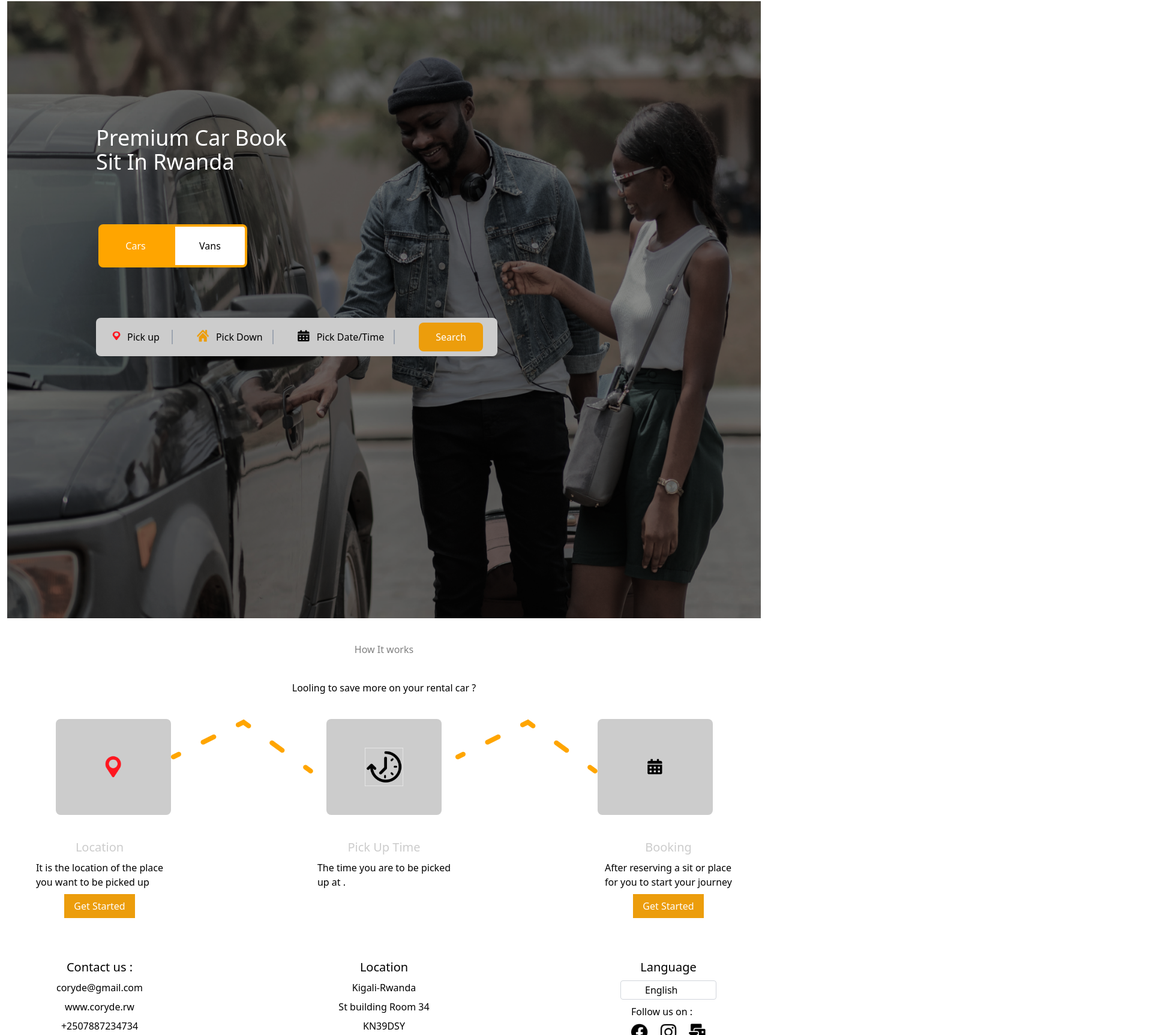
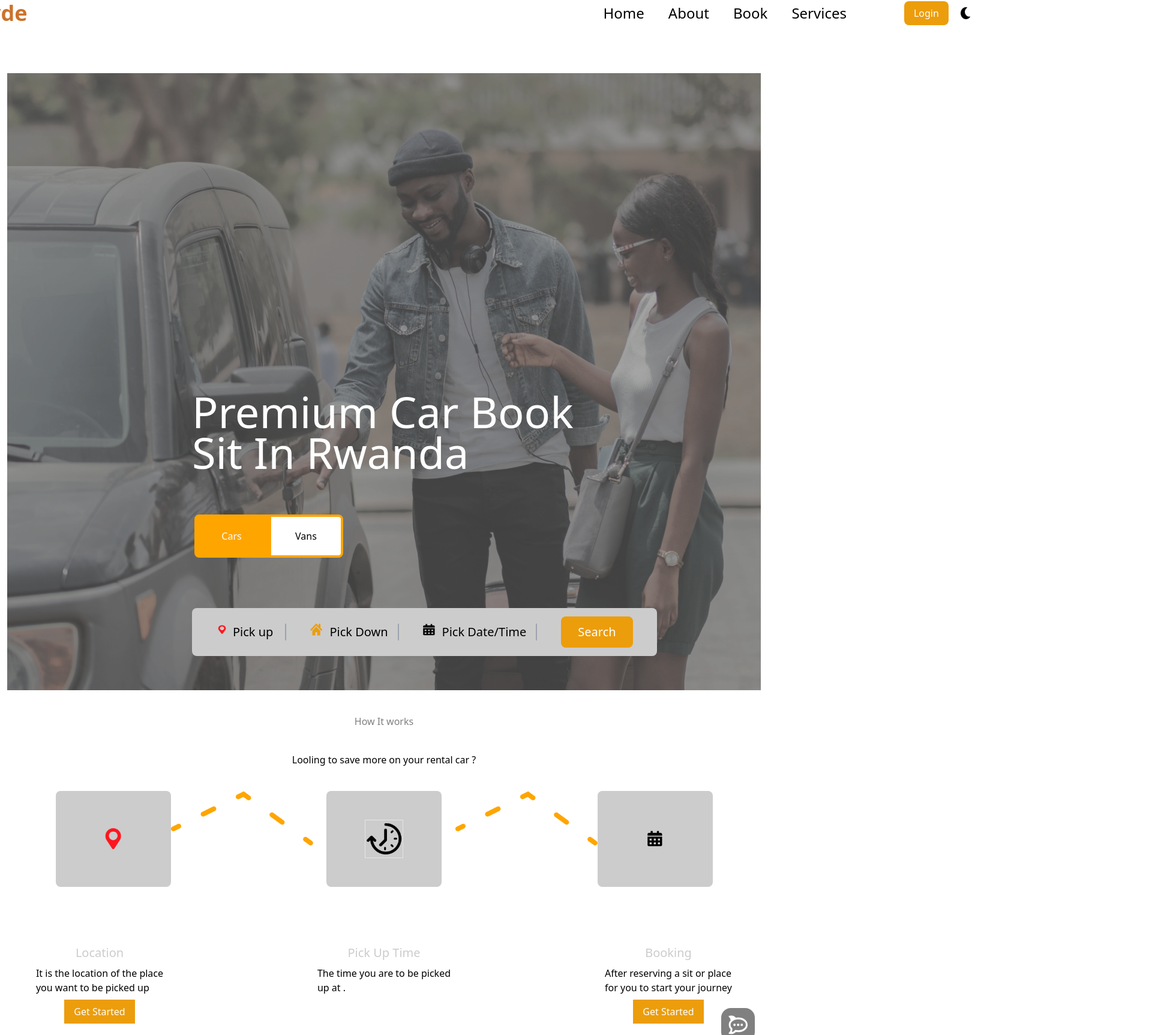
Before and after one commit to jodosjodos/coryde, a React (Vite) app: page / in a window 1280 px wide. Shown: the part 98-1824 px from the top of the page at 60% size, 1920 px wide, since content can reach past the window. Built offline with nearby package versions, Linux system fonts and the light colour scheme; a web font is replaced by a local one.

Commit message:
removing some bugs

```diff
--- a/src/components/Address.tsx
+++ b/src/components/Address.tsx
@@ -10,7 +10,7 @@ const Address = () => {
           <p>www.coryde.rw</p>
           <p>+2507887234734</p>
         </div>
-        <div className="col-start-3 row-start-3 col-span-1  flex  flex-col  items-center gap-2">
+        <div className=" flex  flex-col  items-center gap-2">
           <h4 className="text-xl hover:border-b-4 hover:cursor-pointer    hover:border-[#FFA500]">
             Location
           </h4>
@@ -18,7 +18,7 @@ const Address = () => {
           <p>St building Room 34</p>
           <p>KN39DSY</p>
         </div>
-        <div className="col-start-5 row-start-3 col-span-1  flex  flex-col  items-center gap-2">
+        <div className=" flex  flex-col  items-center gap-2">
           <h4 className="text-xl hover:border-b-4 hover:cursor-pointer    hover:border-[#FFA500]">
             Language
           </h4>
@@ -49,7 +49,7 @@ const Address = () => {
           </div>
         </div>
       </div>
-      <footer className="flex justify-center items-center  border-t-4 border-black py-7 pb-5 mt-5">
+      <footer className="flex justify-center items-center  border-t-4 border-black py-7 pb-9 mt-10">
         <div className="flex flex-row gap-2">
           <div className="w-6 h-6 rounded-full border border-black flex  justify-center items-center font-bold">
             <p>c</p>
--- a/src/components/ChatBot.tsx
+++ b/src/components/ChatBot.tsx
@@ -62,7 +62,7 @@ const ChatBot = () => {
 
       <div
         onClick={handleChatBot}
-        className="bg-[#808080] rounded-2xl hover:cursor-pointer w-14 h-14 flex justify-center items-center absolute left-[550px]  z-0"
+        className="bg-[#808080] rounded-2xl hover:cursor-pointer w-14 h-14 flex justify-center items-center absolute left-[550px]  bottom-[310px]"
       >
         {isOpen ? (
           <img src="/assets/chatBotOpen.png" className="w-8 h-8" />
--- a/src/pages/Landing.tsx
+++ b/src/pages/Landing.tsx
@@ -1,21 +1,23 @@
+import { Link } from "react-router-dom";
 import ChatBot from "../components/ChatBot";
 
 const Landing = () => {
   return (
-    <div>
+    <div className="w-full overflow-x-hidden">
       <main className="relative">
         <div className="relative">
           <div className="flex justify-content  px-3">
             <img
               src="assets/landing.png"
               alt="landing image"
-              className="object-cover w-full"
+              className="object-cover w-full opacity-75"
             />
           </div>
-          <div className="absolute  left-40  top-52 flex  flex-col gap-20">
-            <h1 className="text-4xl text-white">
-              <p>Premium Car Book</p>
-              <p>Sit In Rwanda</p>
+          <div className="absolute   left-80  top-[34em] flex  flex-col gap-20">
+            <h1 className="text-4xl text-white flex flex-col
+             gap-7">
+              <p className="text-[2em]">Premium Car Book</p>
+              <p className="text-[2em]">Sit In Rwanda</p>
             </h1>
 
             <div className=" h-[5em]  w-64 rounded-lg p-1 flex flex-row ">
@@ -26,7 +28,7 @@ const Landing = () => {
                 Vans
               </p>
             </div>
-            <div className="bg-[#ccc] p-6 h-16 border-1 rounded-lg flex  items-center flex-row gap-10 justify-evenly">
+            <div className="bg-[#ccc] p-10 h-16 text-xl border-1 rounded-lg flex  items-center flex-row gap-10 justify-evenly ">
               <p className="border-r-2  flex flex-row gap-2 pr-5 border-gray-400">
                 <span>
                   <img src="assets/location.png" alt="" className="w-5 h-5" />
@@ -89,9 +91,9 @@ const Landing = () => {
                 <p>It is the location of the place </p>
                 <p>you want to be picked up</p>
               </div>
-              <button className="text-white bg-[#EC9D0C] px-4 py-2">
+              <Link to="/login" className="text-white bg-[#EC9D0C] px-4 py-2">
                 Get Started
-              </button>
+              </Link>
             </div>
             <div className="col-start-3 row-start-2 col-span-1  flex flex-col items-center gap-2">
               <p className="text-[#ccc] text-xl">Pick Up Time</p>
@@ -106,11 +108,11 @@ const Landing = () => {
                 <p>After reserving a sit or place </p>
                 <p>for you to start your journey</p>
               </div>
-              <button className="text-white bg-[#EC9D0C] px-4 py-2 ">
+              <Link className="text-white bg-[#EC9D0C] px-4 py-2 " to="/login">
                 Get Started
-              </button>
+              </Link>
             </div>
-            <div className="col-start-1 row-start-3 col-span-1  flex  flex-col  items-center gap-2">
+            <div className="col-start-1 row-start-3 col-span-1  flex  flex-col  items-center gap-2 my-10">
               <h4 className="text-xl hover:border-b-4 hover:cursor-pointer    hover:border-[#FFA500]">
                 Contact us :{" "}
               </h4>
@@ -118,7 +120,7 @@ const Landing = () => {
               <p>www.coryde.rw</p>
               <p>+2507887234734</p>
             </div>
-            <div className="col-start-3 row-start-3 col-span-1  flex  flex-col  items-center gap-2">
+            <div className="col-start-3 row-start-3 col-span-1  flex  flex-col  items-center gap-2 my-10">
               <h4 className="text-xl hover:border-b-4 hover:cursor-pointer    hover:border-[#FFA500]">
                 Location
               </h4>
@@ -126,7 +128,7 @@ const Landing = () => {
               <p>St building Room 34</p>
               <p>KN39DSY</p>
             </div>
-            <div className="col-start-5 row-start-3 col-span-1  flex  flex-col  items-center gap-2">
+            <div className="col-start-5 row-start-3 col-span-1  flex  flex-col  items-center gap-2 my-10">
               <h4 className="text-xl hover:border-b-4 hover:cursor-pointer    hover:border-[#FFA500]">
                 Language
               </h4>
@@ -145,14 +147,14 @@ const Landing = () => {
                   <img
                     src="assets/facebook.png"
                     alt=" facebook"
-                    className="w-7 h-7"
+                    className="w-7 h-7 hover:cursor-pointer"
                   />
                   <img
                     src="assets/instagram.png"
                     alt="instagram"
-                    className="w-7 h-7"
+                    className="w-7 h-7 hover:cursor-pointer"
                   />
-                  <img src="assets/email.png" alt="email" className="w-7 h-7" />
+                  <img src="assets/email.png" alt="email" className="w-7 h-7 hover:cursor-pointer" />
                 </div>
               </div>
             </div>
--- a/src/pages/Navbar.tsx
+++ b/src/pages/Navbar.tsx
@@ -9,17 +9,17 @@ const Navbar = () => {
     navigate("/");
   };
   return (
-    <div className="flex flex-row  justify-around   lg:gap-[60em]">
+    <div className="flex flex-row  justify-around   lg:gap-[60em] mt-5  ">
       <div className="flex flex-row items-center gap-3">
         <div className="" onClick={handleLogoClick}>
           <img
             src="/assets/coryde.png"
             alt=""
-            className="w-[150px] h-[100px]  object-contain hover:cursor-pointer active:cursor-pointer"
+            className="w-[200px] h-[200px]  object-contain hover:cursor-pointer active:cursor-pointer"
           />
         </div>
         <p
-          className="text-[#CC732B] text-2xl font-extrabold ml-[-90px] cursor-pointer"
+          className="text-[#CC732B] text-4xl font-extrabold ml-[-100px] cursor-pointer"
           onClick={handleLogoClick}
         >
           CoRyde
@@ -32,25 +32,25 @@ const Navbar = () => {
           ) : (
             <>
               <Link
-                className="hover:border-b-4 hover:cursor-pointer    hover:border-[#FFA500] "
+                className="hover:border-b-4 hover:cursor-pointer text-2xl   hover:border-[#FFA500] "
                 to="/home"
               >
                 Home
               </Link>
               <Link
-                className="hover:border-b-4 hover:cursor-pointer    hover:border-[#FFA500]"
+                className="hover:border-b-4 hover:cursor-pointer   text-2xl    hover:border-[#FFA500]"
                 to="/about"
               >
                 About
               </Link>
               <Link
-                className="hover:border-b-4 hover:cursor-pointer    hover:border-[#FFA500]"
+                className="hover:border-b-4 hover:cursor-pointer   text-2xl     hover:border-[#FFA500]"
                 to="/login"
               >
                 Book
               </Link>
               <Link
-                className="hover:border-b-4 hover:cursor-pointer    hover:border-[#FFA500]"
+                className="hover:border-b-4 hover:cursor-pointer    text-2xl  hover:border-[#FFA500]"
                 to="/services"
               >
                 Services
```
